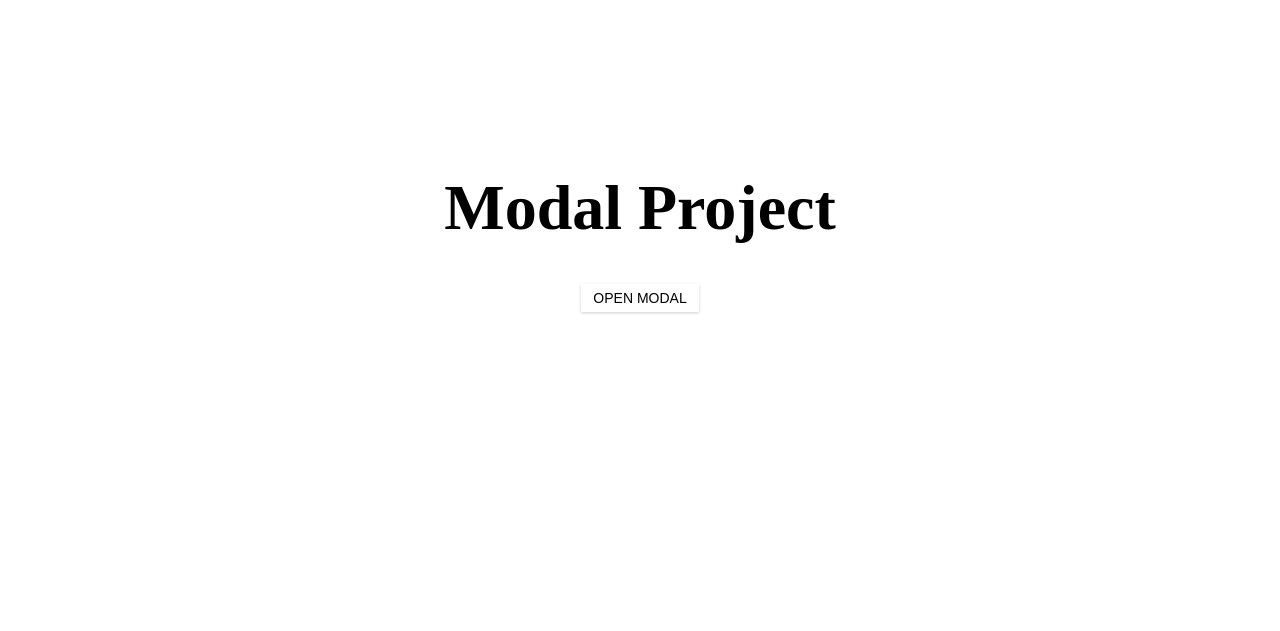
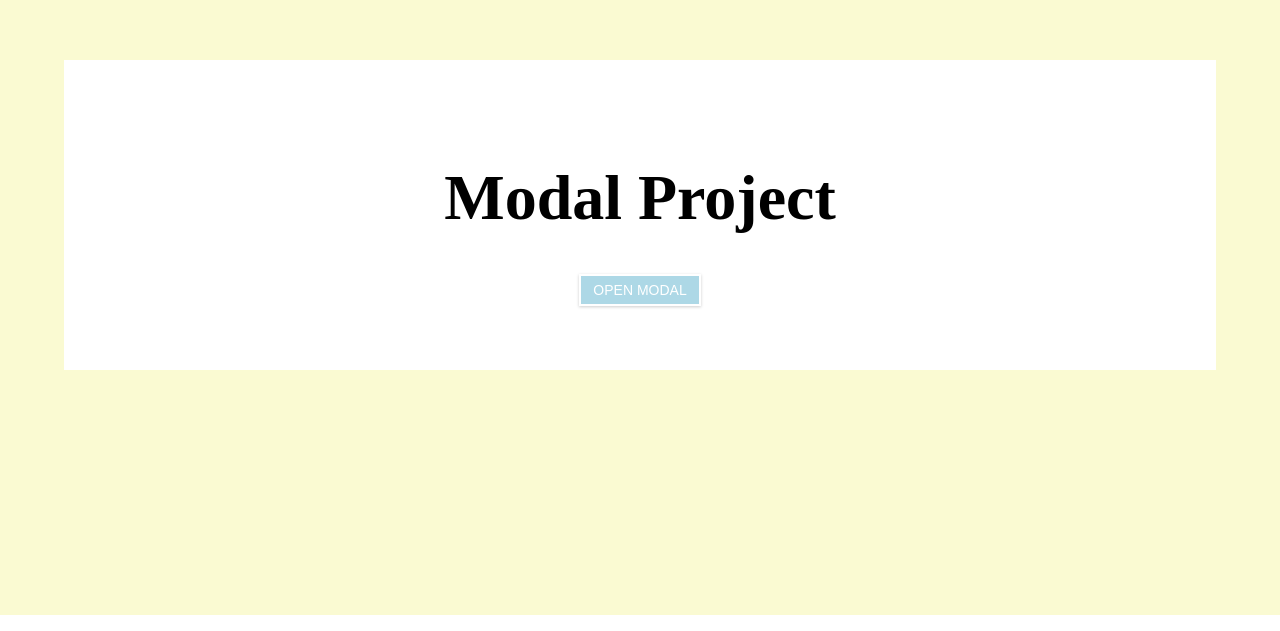
Before and after one commit to hamza-aamir-1/SMIT_FreeCodeCamp_Project_6, a plain HTML site: page index.html in a window 1280 px wide. Shown: the part 185-816 px from the top of the page. Drawn offline with Linux system fonts and the light colour scheme.

Commit message:
Update style.css

```diff
--- a/style.css
+++ b/style.css
@@ -1,8 +1,7 @@
 body {
-  font-family: var(--ff-secondary);
-  background: var(--clr-grey-10);
-  color: var(--clr-grey-1);
   line-height: 1.5;
+  margin: 0;
+  padding: 0;
   font-size: 0.875rem;
 }
 ul {
@@ -72,20 +71,20 @@ p {
 .btn {
   text-transform: uppercase;
   background: transparent;
-  color: var(--clr-black);
+  color: black;
   padding: 0.375rem 0.75rem;
   letter-spacing: var(--spacing);
   display: inline-block;
-  transition: var(--transition);
+  transition: 0.4s;
   font-size: 0.875rem;
-  border: 2px solid var(--clr-black);
+  border: 2px solid black;
   cursor: pointer;
   box-shadow: 0 1px 3px rgba(0, 0, 0, 0.2);
   border-radius: var(--radius);
 }
 .btn:hover {
-  color: var(--clr-white);
-  background: var(--clr-black);
+  color: white;
+  background: black;
 }
 /* section */
 .section {
@@ -107,19 +106,14 @@ main {
   display: grid;
   place-items: center;
 }
-/*
-===============
-Modal
-===============
-*/
 .hero {
   min-height: 100vh;
-  background: url("./hero.jpeg") center/cover no-repeat;
+  background-color: lightgoldenrodyellow;
   display: grid;
   place-items: center;
 }
 .banner {
-  background: var(--clr-white);
+  background: white;
   padding: 4rem 0;
   border-radius: var(--radius);
   box-shadow: var(--light-shadow);
@@ -129,9 +123,9 @@ Modal
 }
 .modal-btn {
   margin-top: 2rem;
-  background: var(--clr-primary-5);
+  background: lightblue;
   border-color: var(--clr-primary-5);
-  color: var(--clr-white);
+  color: white;
 }
 .modal-btn:hover {
   background: transparent;
@@ -146,7 +140,7 @@ Modal
   background: rgba(73, 166, 233, 0.5);
   display: grid;
   place-items: center;
-  transition: var(--transition);
+  transition: 0.4s;
   visibility: hidden;
   z-index: -10;
 }
@@ -156,7 +150,7 @@ Modal
   z-index: 10;
 }
 .modal-container {
-  background: var(--clr-white);
+  background: white;
   border-radius: var(--radius);
   width: 90vw;
   height: 30vh;
@@ -173,11 +167,11 @@ Modal
   font-size: 2rem;
   background: transparent;
   border-color: transparent;
-  color: var(--clr-red-dark);
+  color: maroon;
   cursor: pointer;
-  transition: var(--transition);
+  transition: 0.4s;
 }
 .close-btn:hover {
-  color: var(--clr-red-light);
+  color: red;
   transform: scale(1.3);
 }
```
